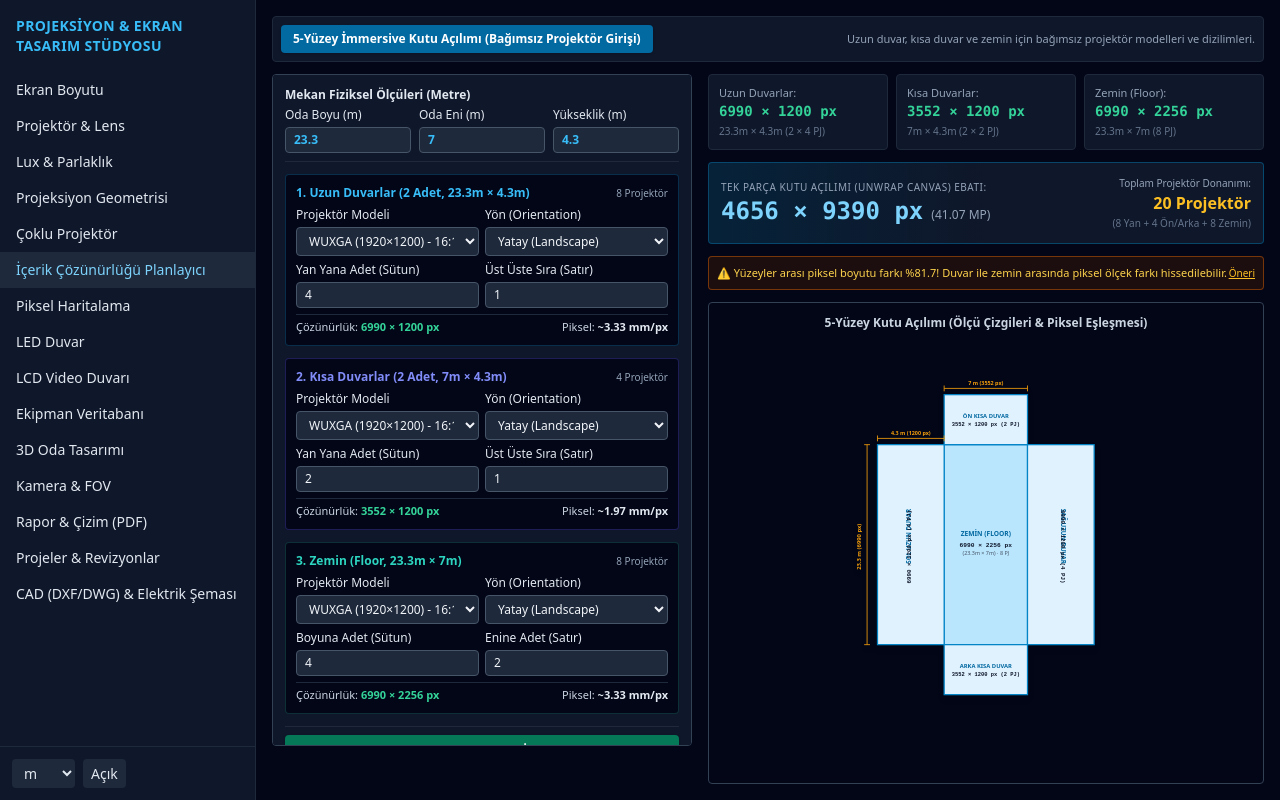
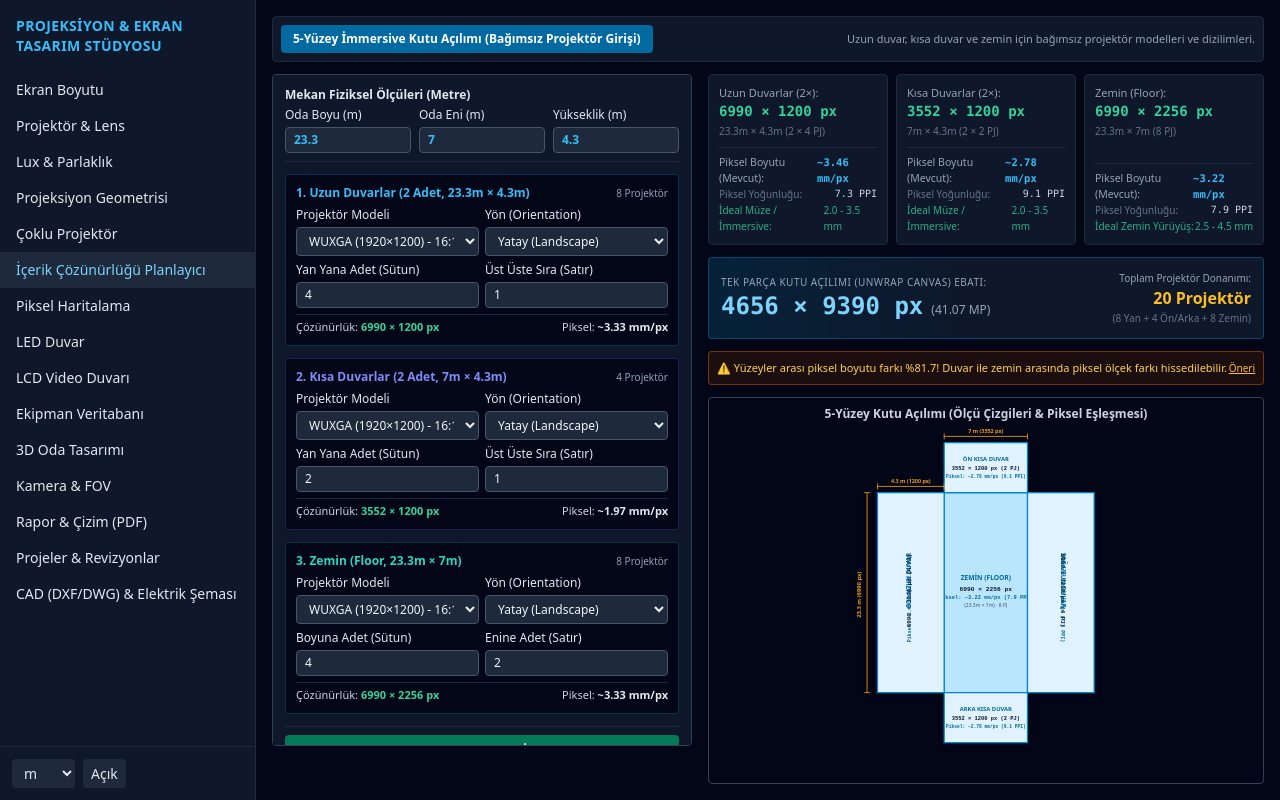
Before and after one commit to kadirylmz/projection-display-design-studio, a React (Vite) app in the folder frontend/: page / in a window 1280 px wide. Both pictures are taken after a click on the button "İçerik Çözünürlüğü Planlayıcı". Built offline with nearby package versions, Linux system fonts and the light colour scheme.

Commit message:
feat(content-planner): mevcut ve ideal piksel boyutu (mm/px) ve yogunlugu (PPI) gosterimi

```diff
--- a/frontend/src/modules/ContentPlanner.tsx
+++ b/frontend/src/modules/ContentPlanner.tsx
@@ -61,8 +61,11 @@ export default function ContentPlanner({ unit }: { unit: LengthUnit }) {
     const longBlendY = longRows > 1 ? pctToPx(longBlendPct, longPh) : 0;
     const longWallW = longCols * longPw - (longCols - 1) * longBlendX;
     const longWallH = longRows * longPh - (longRows - 1) * longBlendY;
+    // Piksel boyutu (mm/px) ve PPI
     const longMmPerPxW = round((roomL * 1000) / longWallW, 2);
     const longMmPerPxH = round((roomH * 1000) / longWallH, 2);
+    const longAvgMm = round((longMmPerPxW + longMmPerPxH) / 2, 2);
+    const longPpi = round(25.4 / longAvgMm, 1);
 
     // 2. KISA DUVAR HESABI
     const shortP = RESOLUTIONS[shortResIdx];
@@ -74,6 +77,8 @@ export default function ContentPlanner({ unit }: { unit: LengthUnit }) {
     const shortWallH = shortRows * shortPh - (shortRows - 1) * shortBlendY;
     const shortMmPerPxW = round((roomW * 1000) / shortWallW, 2);
     const shortMmPerPxH = round((roomH * 1000) / shortWallH, 2);
+    const shortAvgMm = round((shortMmPerPxW + shortMmPerPxH) / 2, 2);
+    const shortPpi = round(25.4 / shortAvgMm, 1);
 
     // 3. ZEMİN (FLOOR) HESABI
     const floorP = RESOLUTIONS[floorResIdx];
@@ -85,6 +90,8 @@ export default function ContentPlanner({ unit }: { unit: LengthUnit }) {
     const floorH = floorRows * floorPh - (floorRows - 1) * floorBlendY; // Kısa kenar eni
     const floorMmPerPxW = round((roomL * 1000) / floorW, 2);
     const floorMmPerPxH = round((roomW * 1000) / floorH, 2);
+    const floorAvgMm = round((floorMmPerPxW + floorMmPerPxH) / 2, 2);
+    const floorPpi = round(25.4 / floorAvgMm, 1);
 
     // KUTU AÇILIMI (CROSS UNWRAP) TOPLAM CANVAS EBATLARI:
     // Yatay: Sol Duvar Yüksekliği + Zemin Eni (floorH) + Sağ Duvar Yüksekliği
@@ -107,9 +114,9 @@ export default function ContentPlanner({ unit }: { unit: LengthUnit }) {
     const densityMismatchPct = round(((maxMm - minMm) / minMm) * 100, 1);
 
     return {
-      longP, longWallW, longWallH, longBlendX, longMmPerPxW, longMmPerPxH,
-      shortP, shortWallW, shortWallH, shortBlendX, shortMmPerPxW, shortMmPerPxH,
-      floorP, floorW, floorH, floorBlendX, floorBlendY, floorMmPerPxW, floorMmPerPxH,
+      longP, longWallW, longWallH, longBlendX, longMmPerPxW, longMmPerPxH, longAvgMm, longPpi,
+      shortP, shortWallW, shortWallH, shortBlendX, shortMmPerPxW, shortMmPerPxH, shortAvgMm, shortPpi,
+      floorP, floorW, floorH, floorBlendX, floorBlendY, floorMmPerPxW, floorMmPerPxH, floorAvgMm, floorPpi,
       totalCanvasW, totalCanvasH, totalPixels, megapixels,
       totalProjLong, totalProjShort, totalProjFloor, totalProjectors,
       densityMismatchPct, minMm, maxMm,
@@ -339,22 +346,72 @@ TOPLAM SİSTEM:
 
         {/* SAĞ PANEL: HESAPLAMA ÇIKTILARI VE GÖRSEL ÇİZİM */}
         <div className="space-y-3 min-w-0 flex flex-col overflow-auto">
-          {/* Çözünürlük Kartları */}
+          {/* Çözünürlük Kartları & Piksel Yoğunluğu (Mevcut vs İdeal) */}
           <div className="grid sm:grid-cols-3 gap-2">
-            <div className="p-2.5 bg-slate-900 border border-slate-800 rounded">
-              <span className="text-slate-400 block text-[11px]">Uzun Duvarlar:</span>
+            <div className="p-2.5 bg-slate-900 border border-slate-800 rounded flex flex-col justify-between">
+              <div>
+                <span className="text-slate-400 block text-[11px] font-medium">Uzun Duvarlar (2×):</span>
                 <b className="text-sm text-emerald-400 font-mono">{immersiveCalc.longWallW} × {immersiveCalc.longWallH} px</b>
                 <span className="text-slate-500 block text-[10px] mt-0.5">{roomL}m × {roomH}m (2 × {longCols*longRows} PJ)</span>
               </div>
-            <div className="p-2.5 bg-slate-900 border border-slate-800 rounded">
-              <span className="text-slate-400 block text-[11px]">Kısa Duvarlar:</span>
+              <div className="mt-2 pt-1.5 border-t border-slate-800 text-[10.5px]">
+                <div className="flex justify-between items-center">
+                  <span className="text-slate-400">Piksel Boyutu (Mevcut):</span>
+                  <span className="font-mono font-bold text-sky-400">~{immersiveCalc.longAvgMm} mm/px</span>
+                </div>
+                <div className="flex justify-between items-center text-[10px]">
+                  <span className="text-slate-500">Piksel Yoğunluğu:</span>
+                  <span className="text-slate-300 font-mono">{immersiveCalc.longPpi} PPI</span>
+                </div>
+                <div className="flex justify-between items-center text-[10px] text-emerald-400/80">
+                  <span>İdeal Müze / İmmersive:</span>
+                  <span>2.0 - 3.5 mm</span>
+                </div>
+              </div>
+            </div>
+
+            <div className="p-2.5 bg-slate-900 border border-slate-800 rounded flex flex-col justify-between">
+              <div>
+                <span className="text-slate-400 block text-[11px] font-medium">Kısa Duvarlar (2×):</span>
                 <b className="text-sm text-emerald-400 font-mono">{immersiveCalc.shortWallW} × {immersiveCalc.shortWallH} px</b>
                 <span className="text-slate-500 block text-[10px] mt-0.5">{roomW}m × {roomH}m (2 × {shortCols*shortRows} PJ)</span>
               </div>
-            <div className="p-2.5 bg-slate-900 border border-slate-800 rounded">
-              <span className="text-slate-400 block text-[11px]">Zemin (Floor):</span>
+              <div className="mt-2 pt-1.5 border-t border-slate-800 text-[10.5px]">
+                <div className="flex justify-between items-center">
+                  <span className="text-slate-400">Piksel Boyutu (Mevcut):</span>
+                  <span className="font-mono font-bold text-sky-400">~{immersiveCalc.shortAvgMm} mm/px</span>
+                </div>
+                <div className="flex justify-between items-center text-[10px]">
+                  <span className="text-slate-500">Piksel Yoğunluğu:</span>
+                  <span className="text-slate-300 font-mono">{immersiveCalc.shortPpi} PPI</span>
+                </div>
+                <div className="flex justify-between items-center text-[10px] text-emerald-400/80">
+                  <span>İdeal Müze / İmmersive:</span>
+                  <span>2.0 - 3.5 mm</span>
+                </div>
+              </div>
+            </div>
+
+            <div className="p-2.5 bg-slate-900 border border-slate-800 rounded flex flex-col justify-between">
+              <div>
+                <span className="text-slate-400 block text-[11px] font-medium">Zemin (Floor):</span>
                 <b className="text-sm text-emerald-400 font-mono">{immersiveCalc.floorW} × {immersiveCalc.floorH} px</b>
                 <span className="text-slate-500 block text-[10px] mt-0.5">{roomL}m × {roomW}m ({floorCols*floorRows} PJ)</span>
+              </div>
+              <div className="mt-2 pt-1.5 border-t border-slate-800 text-[10.5px]">
+                <div className="flex justify-between items-center">
+                  <span className="text-slate-400">Piksel Boyutu (Mevcut):</span>
+                  <span className="font-mono font-bold text-sky-400">~{immersiveCalc.floorAvgMm} mm/px</span>
+                </div>
+                <div className="flex justify-between items-center text-[10px]">
+                  <span className="text-slate-500">Piksel Yoğunluğu:</span>
+                  <span className="text-slate-300 font-mono">{immersiveCalc.floorPpi} PPI</span>
+                </div>
+                <div className="flex justify-between items-center text-[10px] text-emerald-400/80">
+                  <span>İdeal Zemin Yürüyüş:</span>
+                  <span>2.5 - 4.5 mm</span>
+                </div>
+              </div>
             </div>
           </div>
 
@@ -387,29 +444,34 @@ TOPLAM SİSTEM:
               <svg viewBox="0 0 700 840" className="max-w-full max-h-[350px] drop-shadow-md">
                 {/* Merkez: Zemin */}
                 <rect x="250" y="160" width="200" height="480" fill="#bae6fd" stroke="#0284c7" strokeWidth="3" />
-                <text x="350" y="380" fill="#0369a1" fontSize="16" fontWeight="bold" textAnchor="middle">ZEMİN (FLOOR)</text>
-                <text x="350" y="405" fill="#0f172a" fontSize="15" fontWeight="bold" fontFamily="monospace" textAnchor="middle">{immersiveCalc.floorW} × {immersiveCalc.floorH} px</text>
-                <text x="350" y="425" fill="#475569" fontSize="13" textAnchor="middle">({roomL}m × {roomW}m) · {floorCols*floorRows} PJ</text>
+                <text x="350" y="370" fill="#0369a1" fontSize="16" fontWeight="bold" textAnchor="middle">ZEMİN (FLOOR)</text>
+                <text x="350" y="395" fill="#0f172a" fontSize="15" fontWeight="bold" fontFamily="monospace" textAnchor="middle">{immersiveCalc.floorW} × {immersiveCalc.floorH} px</text>
+                <text x="350" y="415" fill="#0369a1" fontSize="13" fontWeight="bold" fontFamily="monospace" textAnchor="middle">Piksel: ~{immersiveCalc.floorAvgMm} mm/px ({immersiveCalc.floorPpi} PPI)</text>
+                <text x="350" y="435" fill="#475569" fontSize="12" textAnchor="middle">({roomL}m × {roomW}m) · {floorCols*floorRows} PJ</text>
 
                 {/* Sol Uzun Duvar */}
                 <rect x="90" y="160" width="160" height="480" fill="#e0f2fe" stroke="#0284c7" strokeWidth="3" />
-                <text x="170" y="380" fill="#0369a1" fontSize="15" fontWeight="bold" textAnchor="middle" transform="rotate(-90 170 380)">SOL UZUN DUVAR</text>
-                <text x="170" y="405" fill="#0f172a" fontSize="14" fontWeight="bold" fontFamily="monospace" textAnchor="middle" transform="rotate(-90 170 405)">{immersiveCalc.longWallW} × {immersiveCalc.longWallH} px ({longCols*longRows} PJ)</text>
+                <text x="170" y="370" fill="#0369a1" fontSize="15" fontWeight="bold" textAnchor="middle" transform="rotate(-90 170 370)">SOL UZUN DUVAR</text>
+                <text x="170" y="395" fill="#0f172a" fontSize="14" fontWeight="bold" fontFamily="monospace" textAnchor="middle" transform="rotate(-90 170 395)">{immersiveCalc.longWallW} × {immersiveCalc.longWallH} px ({longCols*longRows} PJ)</text>
+                <text x="170" y="415" fill="#0369a1" fontSize="12" fontWeight="bold" fontFamily="monospace" textAnchor="middle" transform="rotate(-90 170 415)">Piksel: ~{immersiveCalc.longAvgMm} mm/px ({immersiveCalc.longPpi} PPI)</text>
 
                 {/* Sağ Uzun Duvar */}
                 <rect x="450" y="160" width="160" height="480" fill="#e0f2fe" stroke="#0284c7" strokeWidth="3" />
-                <text x="530" y="380" fill="#0369a1" fontSize="15" fontWeight="bold" textAnchor="middle" transform="rotate(90 530 380)">SAĞ UZUN DUVAR</text>
-                <text x="530" y="405" fill="#0f172a" fontSize="14" fontWeight="bold" fontFamily="monospace" textAnchor="middle" transform="rotate(90 530 405)">{immersiveCalc.longWallW} × {immersiveCalc.longWallH} px ({longCols*longRows} PJ)</text>
+                <text x="530" y="370" fill="#0369a1" fontSize="15" fontWeight="bold" textAnchor="middle" transform="rotate(90 530 370)">SAĞ UZUN DUVAR</text>
+                <text x="530" y="395" fill="#0f172a" fontSize="14" fontWeight="bold" fontFamily="monospace" textAnchor="middle" transform="rotate(90 530 395)">{immersiveCalc.longWallW} × {immersiveCalc.longWallH} px ({longCols*longRows} PJ)</text>
+                <text x="530" y="415" fill="#0369a1" fontSize="12" fontWeight="bold" fontFamily="monospace" textAnchor="middle" transform="rotate(90 530 415)">Piksel: ~{immersiveCalc.longAvgMm} mm/px ({immersiveCalc.longPpi} PPI)</text>
 
                 {/* Üst Kısa Duvar */}
                 <rect x="250" y="40" width="200" height="120" fill="#e0f2fe" stroke="#0284c7" strokeWidth="3" />
-                <text x="350" y="95" fill="#0369a1" fontSize="14" fontWeight="bold" textAnchor="middle">ÖN KISA DUVAR</text>
-                <text x="350" y="115" fill="#0f172a" fontSize="13" fontWeight="bold" fontFamily="monospace" textAnchor="middle">{immersiveCalc.shortWallW} × {immersiveCalc.shortWallH} px ({shortCols*shortRows} PJ)</text>
+                <text x="350" y="85" fill="#0369a1" fontSize="14" fontWeight="bold" textAnchor="middle">ÖN KISA DUVAR</text>
+                <text x="350" y="105" fill="#0f172a" fontSize="13" fontWeight="bold" fontFamily="monospace" textAnchor="middle">{immersiveCalc.shortWallW} × {immersiveCalc.shortWallH} px ({shortCols*shortRows} PJ)</text>
+                <text x="350" y="125" fill="#0369a1" fontSize="11" fontWeight="bold" fontFamily="monospace" textAnchor="middle">Piksel: ~{immersiveCalc.shortAvgMm} mm/px ({immersiveCalc.shortPpi} PPI)</text>
 
                 {/* Alt Kısa Duvar */}
                 <rect x="250" y="640" width="200" height="120" fill="#e0f2fe" stroke="#0284c7" strokeWidth="3" />
-                <text x="350" y="695" fill="#0369a1" fontSize="14" fontWeight="bold" textAnchor="middle">ARKA KISA DUVAR</text>
-                <text x="350" y="715" fill="#0f172a" fontSize="13" fontWeight="bold" fontFamily="monospace" textAnchor="middle">{immersiveCalc.shortWallW} × {immersiveCalc.shortWallH} px ({shortCols*shortRows} PJ)</text>
+                <text x="350" y="685" fill="#0369a1" fontSize="14" fontWeight="bold" textAnchor="middle">ARKA KISA DUVAR</text>
+                <text x="350" y="705" fill="#0f172a" fontSize="13" fontWeight="bold" fontFamily="monospace" textAnchor="middle">{immersiveCalc.shortWallW} × {immersiveCalc.shortWallH} px ({shortCols*shortRows} PJ)</text>
+                <text x="350" y="725" fill="#0369a1" fontSize="11" fontWeight="bold" fontFamily="monospace" textAnchor="middle">Piksel: ~{immersiveCalc.shortAvgMm} mm/px ({immersiveCalc.shortPpi} PPI)</text>
 
                 {/* Ölçülendirme Çizgileri */}
                 <line x1="250" y1="25" x2="450" y2="25" stroke="#f59e0b" strokeWidth="2" />
```
Lines whose indentation alone changed are shown as unchanged.
